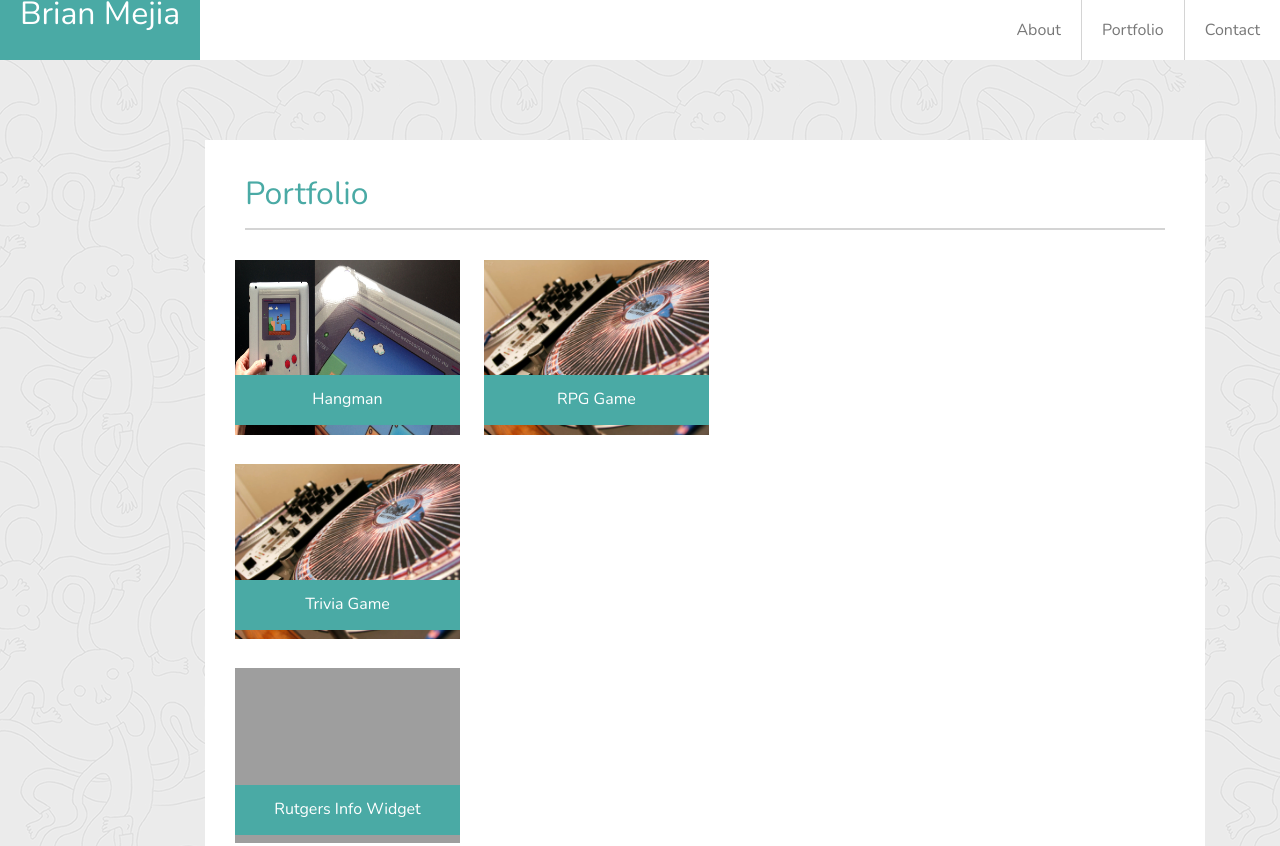
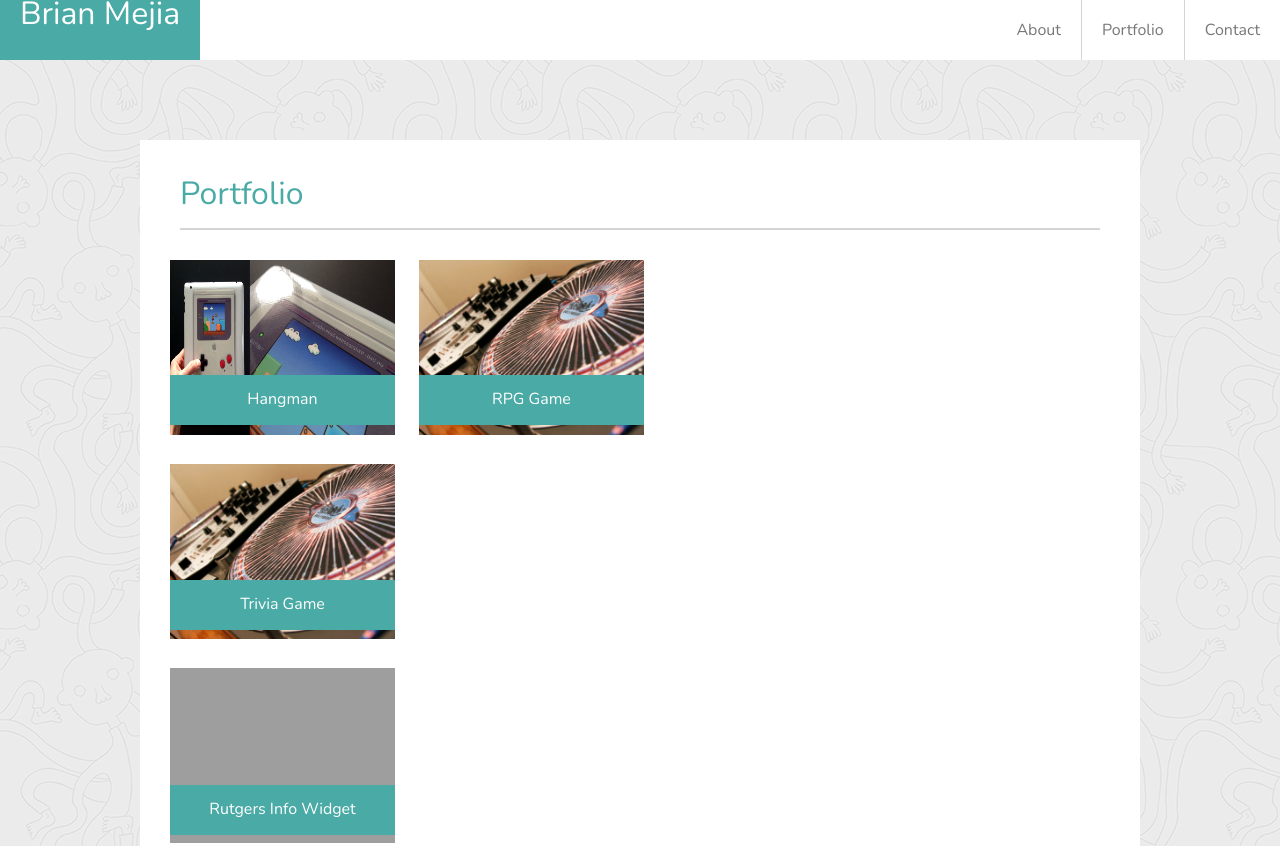
Before and after one commit to Bmejia319/Basic-Portfolio, a plain HTML site: page portfolio.html in a window 1280 px wide. Shown: the top 846 px of the page. Drawn offline with nearby package versions, Linux system fonts and the light colour scheme; grey boxes are pictures that could not be loaded.

Commit message:
Update to initial site files

```diff
--- a/assets/css/portfolio.css
+++ b/assets/css/portfolio.css
@@ -66,7 +66,8 @@ li a:hover {
     width: 960px;
     padding: 20px;
     position: relative;
-    left: 125px;
+    margin-left: auto;
+    margin-right: auto;
 }
 
 /* code for nav bar (all pages) ends*/
```
